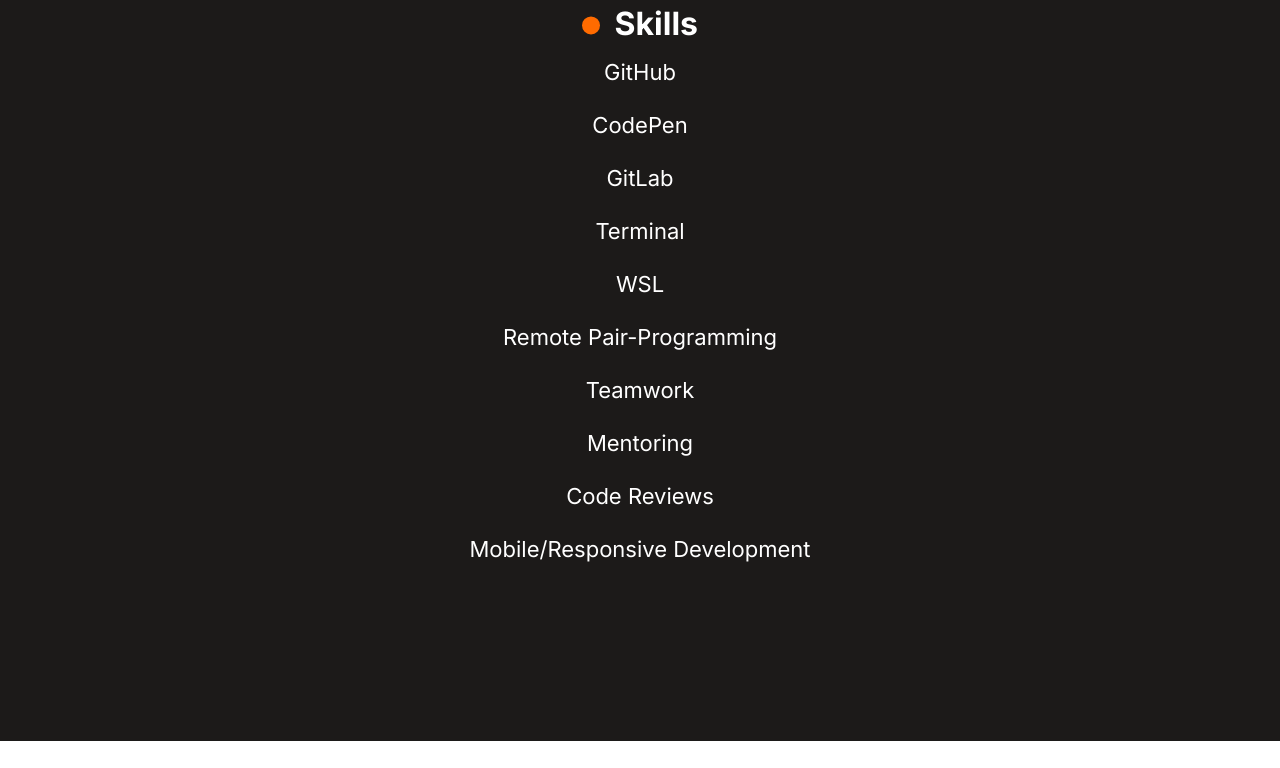
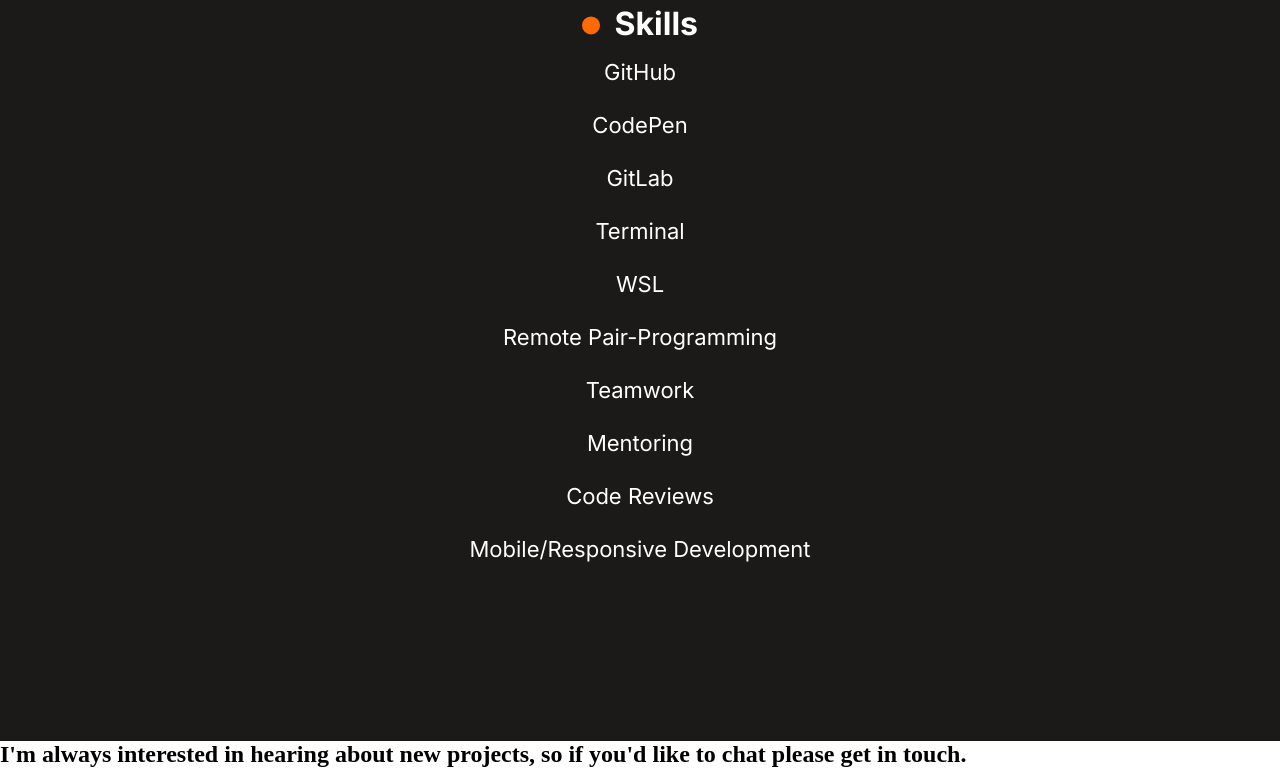
Before and after one commit to thecodechaser/contact-form-CR-training, a plain HTML site: page index.html in a window 1280 px wide. Shown: the part 5966-6734 px from the top of the page. Before the commit the page ends 6707 px from the top, so only its background shows below. Drawn offline with Linux system fonts and the light colour scheme.

Commit message:
Add footer

```diff
--- a/index.html
+++ b/index.html
@@ -290,6 +290,11 @@
         </div>
       </div>
     </main>
+    <footer class="footer">
+      <div class="contact-form-info">
+        <h2 class="info-text">I'm always interested in hearing about new projects, so if you'd like to chat please get in touch.</h2>
+      </div>
+    </footer>
 
     <script
       src="https://kit.fontawesome.com/e966a3bd22.js"
```
